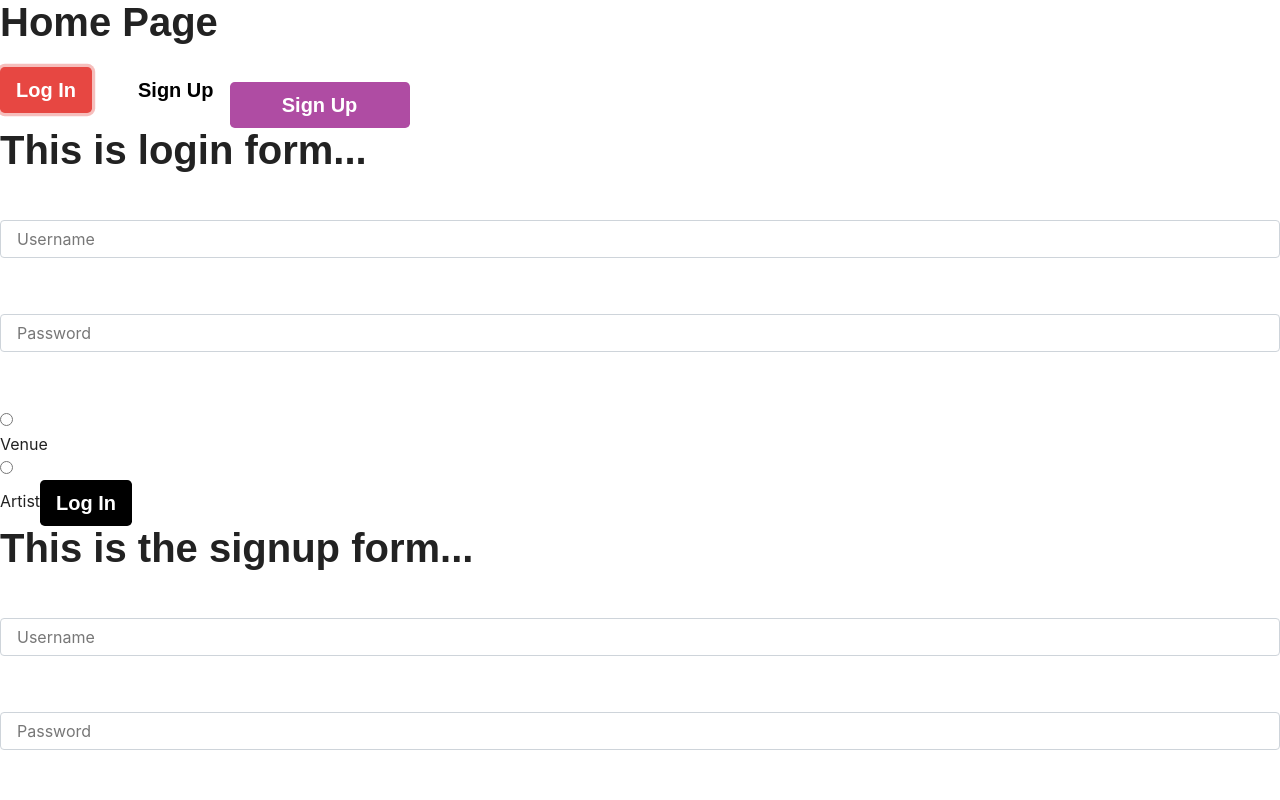
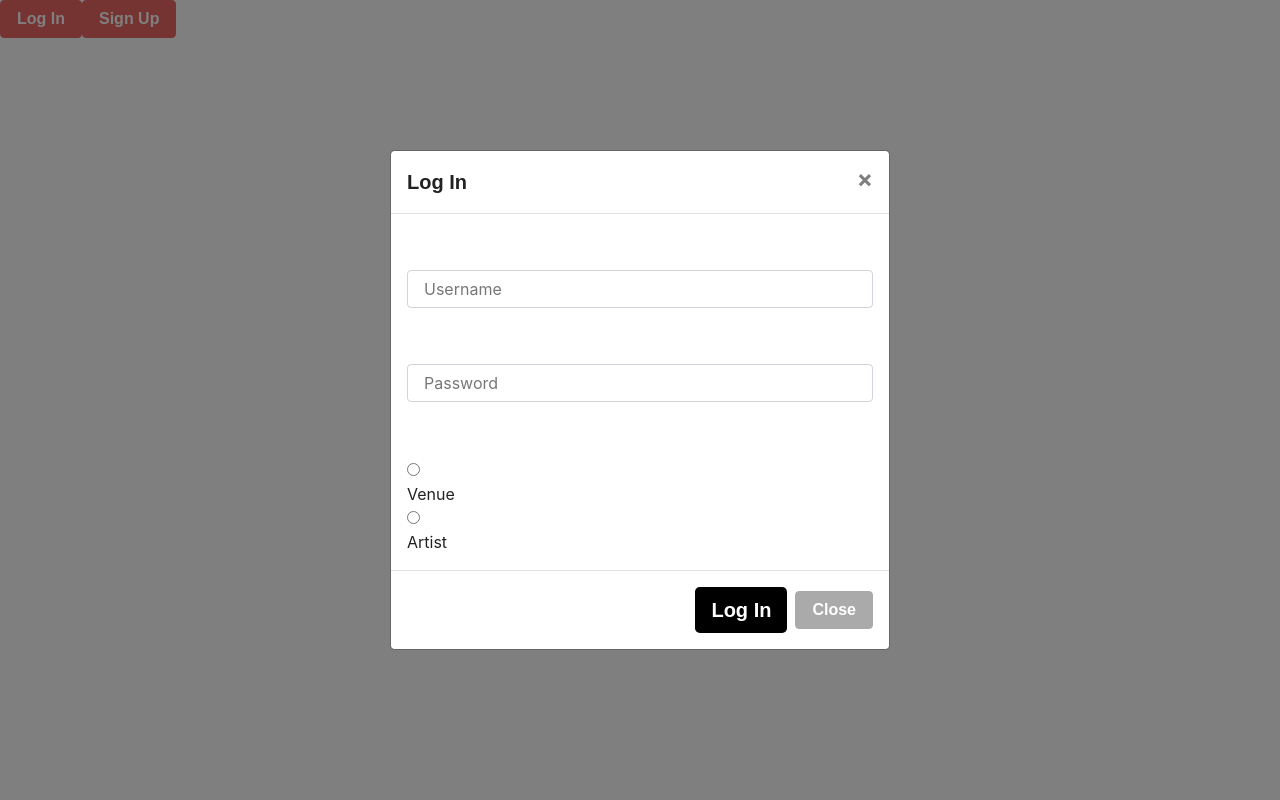
Before and after one commit to Garredondo/GigBook, a React (Create React App) app in the folder client/: page / in a window 1280 px wide. Both pictures are taken after a click on the button "Log In". Shown: the top 800 px of the page. Built offline with nearby package versions, Linux system fonts and the light colour scheme; a web font is replaced by a local one.

Commit message:
saving changes so that I can pull down the latest master.

```diff
--- a/client/package.json
+++ b/client/package.json
@@ -4,7 +4,9 @@
   "private": true,
   "proxy": "http://localhost:3001",
   "dependencies": {
+    "bootstrap": "^4.3.1",
     "react": "^16.8.6",
+    "react-bootstrap": "^1.0.0-beta.8",
     "react-dom": "^16.8.6",
     "react-router-dom": "^5.0.0",
     "react-scripts": "3.0.0"
--- a/client/src/components/buttons/index.js
+++ b/client/src/components/buttons/index.js
@@ -4,7 +4,7 @@ import "./style.css";
 export function ModalButton({
     className,
     dataEventTarget,
-    label,
+    label
     }) {
     return (
         <button className={`${className} btn btn-primary btn-lg`} data-toggle="modal"
--- /dev/null
+++ b/client/src/components/containers/HomePage/index.js
@@ -0,0 +1,14 @@
+import React from "react";
+import "./style.css";
+
+function HomePage(props){
+    return(
+        <div>
+            <div className="wrapper">
+                {props.children}
+            </div>
+        </div>
+    );
+}
+
+export default HomePage;
--- /dev/null
+++ b/client/src/components/containers/HomePage/style.css
@@ -0,0 +1,3 @@
+.wrapper {
+    background-color: black
+}
--- a/client/src/pages/Home.js
+++ b/client/src/pages/Home.js
@@ -3,6 +3,10 @@ import { Redirect } from "react-router-dom";
 import {TextLabel, InputBox, Radio} from "../components/inputs";
 import {ModalButton, FormButton} from "../components/buttons";
 import API from "../utils/index";
+// import HomePage from "../components/containers/HomePage";
+
+
+
 
 
 class Home extends Component {
@@ -12,6 +16,8 @@ class Home extends Component {
     confirmPassword: "",
     role: ""
   };
+
+
 
   handleInputChange = event => {
     const { name, value } = event.target;
@@ -49,7 +55,7 @@ class Home extends Component {
         password: this.state.password,
         role: this.state.role
       })
-    .then(res => {return <Redirect to="/venue/profile/1"/>})
+    .then(res => this.props.history.push("/venue/profile/" + res.data.id))
     .catch(err => console.log(err));
     }
 
@@ -67,24 +73,117 @@ class Home extends Component {
   render(){
     return (
       <div>
-          <h1>Home Page</h1>
+
+
+
+
+
           <div>
-            <ModalButton className={"log-in"}
+            {/* <ModalButton className={"log-in"}
             data-target={"#login-modal"}
-            label={"Log In"}/>
-            <ModalButton className={"sign-up"}
+            label={"Log In"}
+            /> */}
+
+            {/* <ModalButton className={"sign-up"}
             data-target={"#form-modal"}
             label={"Sign Up"}/>
             <ModalButton className={"sign-up-main"}
             data-target={"#form-modal"}
-            label={"Sign Up"}/>
+            label={"Sign Up"}/> */}
           </div>
 
 
 
 
           {/* LOGIN */}
-          <h1>This is login form...</h1>
+
+          {/* <TextLabel>Username</TextLabel>
+          <InputBox
+          placeholder="Username"
+          name="name"
+          value={this.state.name}
+          onChange={this.handleInputChange}/>
+          <TextLabel>Password</TextLabel>
+          <InputBox
+          placeholder="Password"
+          name="password"
+          type="password"
+          value={this.state.password}
+          onChange={this.handleInputChange}
+          /> */}
+
+
+          {/* <TextLabel>Are you a Venue or Artist?</TextLabel>
+          <Radio value="venue" name="role" checked={this.state.role === "venue"} onChange={this.handleInputChange} />Venue
+          <Radio value="artist" name="role" checked={this.state.role === "artist"} onChange={this.handleInputChange} />Artist */}
+
+          {/* <FormButton
+          id={"login-submit"}
+          value={"Submit"}
+          className={"log-in"}
+          label={"Log In"}
+          onClick={this.handleLoginFormSubmit}
+          /> */}
+
+
+          {/* SIGNUP */}
+
+          {/* <TextLabel>Username</TextLabel>
+          <InputBox
+          placeholder="Username"
+          name="name"
+          value={this.state.name}
+          onChange={this.handleInputChange}/>
+          <TextLabel>Password</TextLabel>
+          <InputBox
+          placeholder="Password"
+          name="password"
+          type="password"
+          value={this.state.password}
+          onChange={this.handleInputChange}
+          />
+          <TextLabel>Confirm Password</TextLabel>
+          <InputBox
+          placeholder="Confirm Password"
+          name="confirmPassword"
+          type="password"
+          value={this.state.confirmPassword}
+          onChange={this.handleInputChange}/>
+
+
+          <TextLabel>Are you a Venue or Artist?</TextLabel>
+          <Radio value="venue" name="role" checked={this.state.role === "venue"} onChange={this.handleInputChange} />Venue
+          <Radio value="artist" name="role" checked={this.state.role === "artist"} onChange={this.handleInputChange} />Artist */}
+
+          {/* <FormButton
+          id={"signup-submit"}
+          type={"submit"}
+          value={"Submit"}
+          className={"sign-up-main"}
+          label={"Sign Up"}
+          onClick={this.handleSignUpFormSubmit}/> */}
+
+
+
+
+
+
+
+    <button type="button" className="btn btn-primary" data-toggle="modal" data-target="#login-modal">
+      Log In
+    </button>
+
+
+    <div className="modal fade" id="login-modal" tabindex="-1" aria-hidden="true">
+      <div className="modal-dialog modal-dialog-centered" role="document">
+        <div className="modal-content">
+          <div className="modal-header">
+            <h5 className="modal-title">Log In</h5>
+            <button type="button" className="close" data-dismiss="modal" aria-label="Close">
+              <span aria-hidden="true">&times;</span>
+            </button>
+          </div>
+          <div className="modal-body">
               <TextLabel>Username</TextLabel>
               <InputBox
               placeholder="Username"
@@ -100,11 +199,12 @@ class Home extends Component {
               onChange={this.handleInputChange}
               />
 
-
               <TextLabel>Are you a Venue or Artist?</TextLabel>
               <Radio value="venue" name="role" checked={this.state.role === "venue"} onChange={this.handleInputChange} />Venue
               <Radio value="artist" name="role" checked={this.state.role === "artist"} onChange={this.handleInputChange} />Artist
 
+          </div>
+          <div className="modal-footer">
             <FormButton
               id={"login-submit"}
               value={"Submit"}
@@ -112,10 +212,30 @@ class Home extends Component {
               label={"Log In"}
               onClick={this.handleLoginFormSubmit}
               />
+            <button type="button" className="btn btn-secondary" data-dismiss="modal">Close</button>
+
+          </div>
+        </div>
+      </div>
+    </div>
 
 
-          {/* SIGNUP */}
-          <h1>This is the signup form...</h1>
+
+
+
+    <button type="button" className="btn btn-primary" data-toggle="modal" data-target="#signup">
+      Sign Up
+    </button>
+
+    <div className="modal fade" id="signup" tabindex="-1" role="dialog" aria-hidden="true">
+      <div className="modal-dialog modal-dialog-centered" role="document">
+        <div className="modal-content">
+          <div className="modal-header">
+            <h5 className="modal-title">Sign Up</h5>
+            <button type="button" className="close" data-dismiss="modal" aria-label="Close">
+              <span aria-hidden="true">&times;</span>
+            </button>
+          </div>
           <TextLabel>Username</TextLabel>
           <InputBox
           placeholder="Username"
@@ -143,6 +263,8 @@ class Home extends Component {
           <Radio value="venue" name="role" checked={this.state.role === "venue"} onChange={this.handleInputChange} />Venue
           <Radio value="artist" name="role" checked={this.state.role === "artist"} onChange={this.handleInputChange} />Artist
 
+          <div className="modal-footer">
+
             <FormButton
             id={"signup-submit"}
             type={"submit"}
@@ -150,6 +272,23 @@ class Home extends Component {
             className={"sign-up-main"}
             label={"Sign Up"}
             onClick={this.handleSignUpFormSubmit}/>
+            <button type="button" className="btn btn-secondary" data-dismiss="modal">Close</button>
+
+          </div>
+        </div>
+      </div>
+    </div>
+
+
+
+
+
+
+
+
+
+
+
 
       </div>
     );
```
Lines whose indentation alone changed are shown as unchanged.
